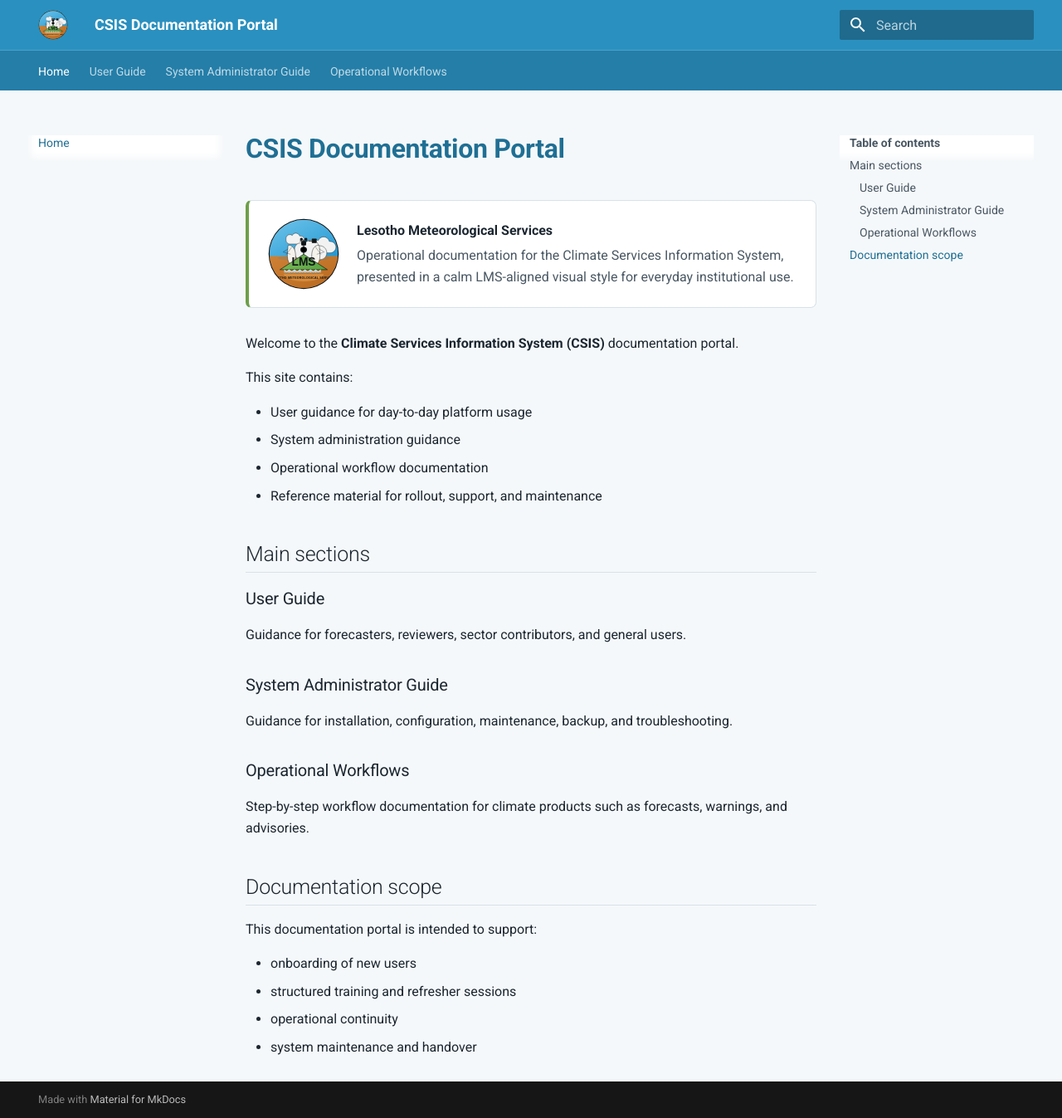
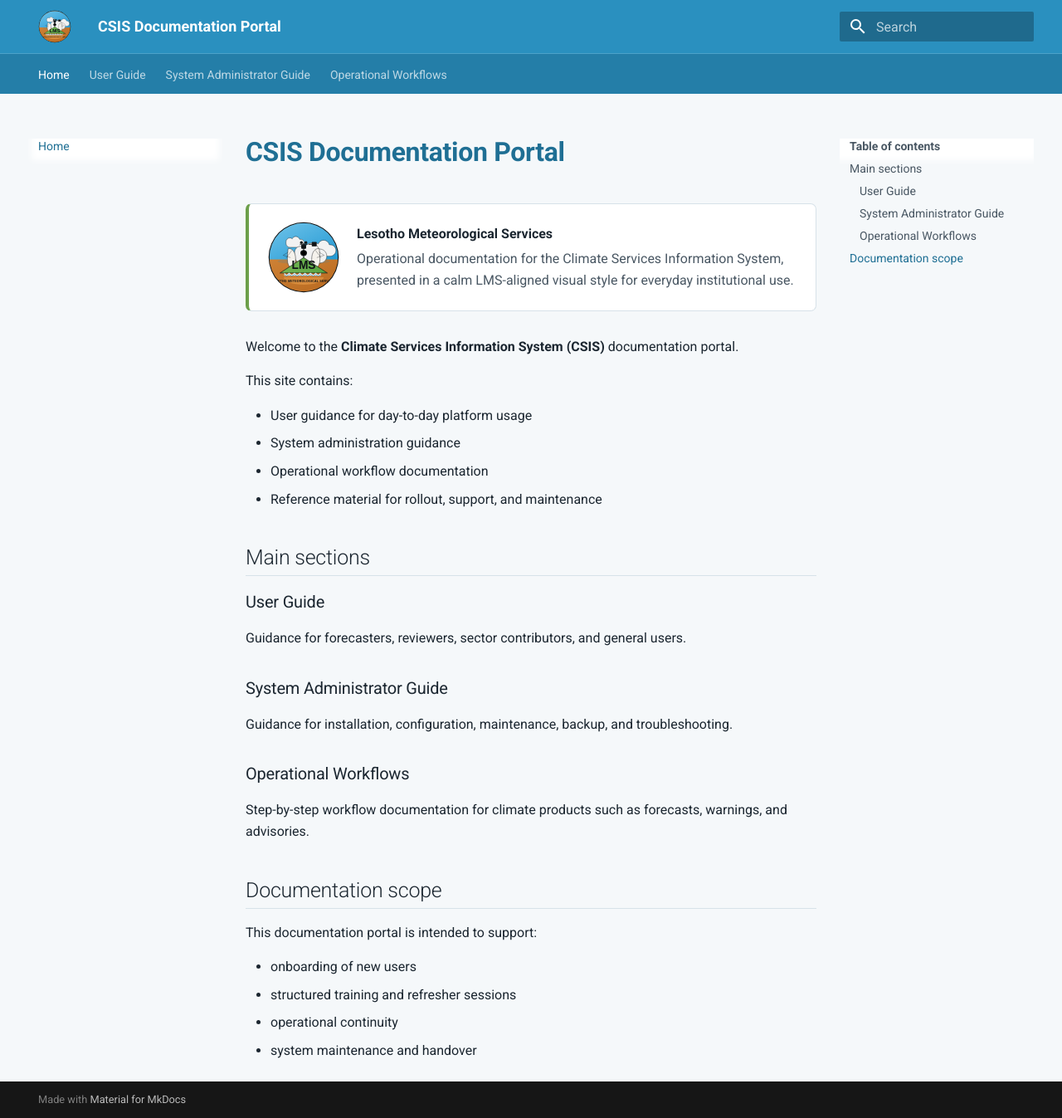
Before and after one commit to Lesotho-Meteorological-Services/csis-docs, an MkDocs documentation site: the page built from docs/index.md, in a window 1280 px wide and 1347 px high. Shown: the whole window at 83% size. Built offline with MkDocs 1.6.1 and Material for MkDocs 9.7.7, drawn with Linux system fonts in a browser that asks for light colours; the version menu is left out.

Commit message:
Increase header logo size slightly

```diff
--- a/docs/assets/stylesheets/extra.css
+++ b/docs/assets/stylesheets/extra.css
@@ -22,8 +22,8 @@
 
 .md-header__button.md-logo img,
 .md-header__button.md-logo svg {
-  height: 1.8rem;
-  width: 1.8rem;
+  height: 2rem;
+  width: 2rem;
 }
 
 .md-tabs {
```
